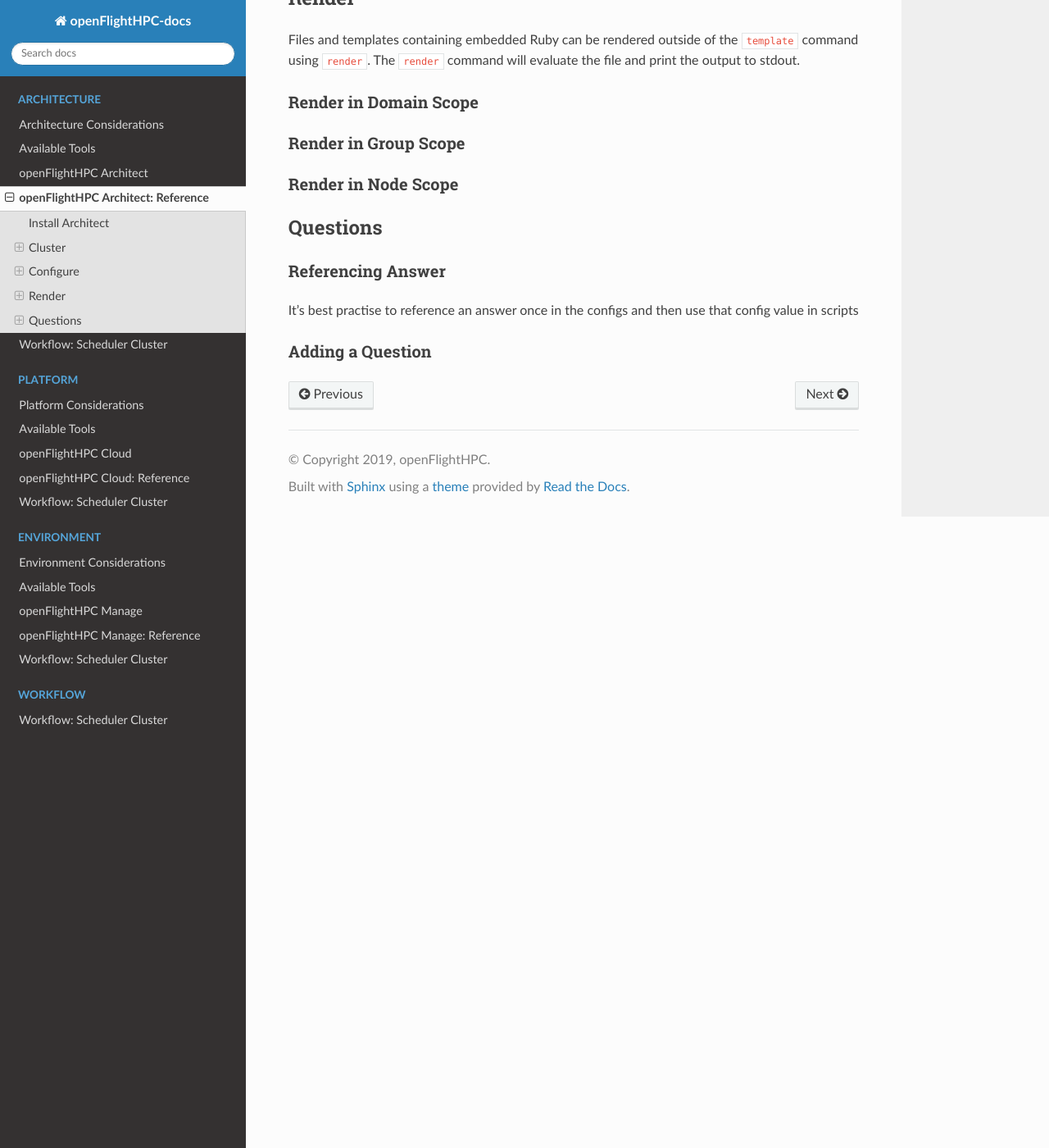
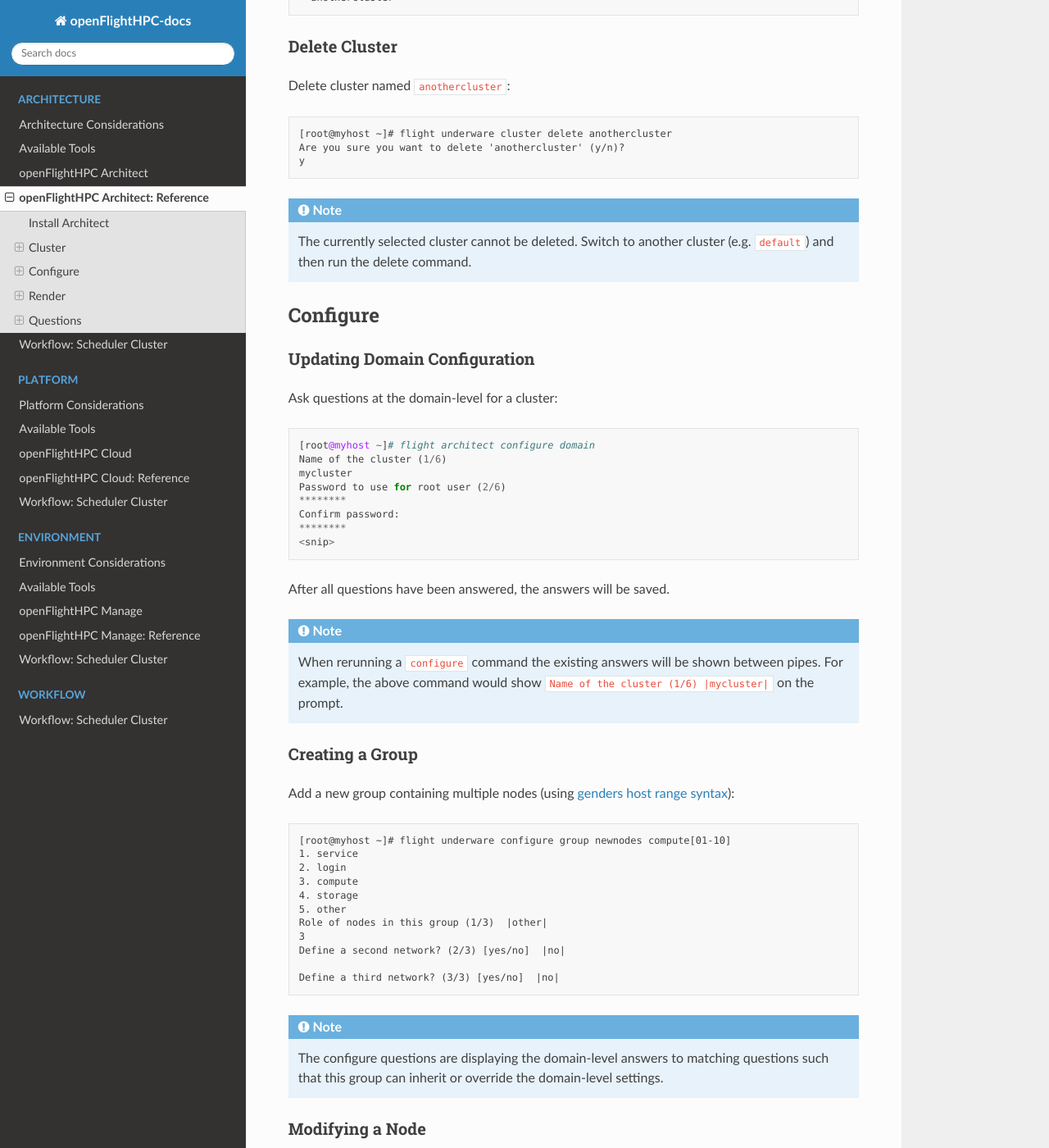
Before and after one commit to openflighthpc/build.openflighthpc.org, a Sphinx documentation site: the page built from docs/source/architecture/openflighthpc-architect-reference.rst, in a window 1280 px wide and 1400 px high, scrolled down 2231 px. Shown: the whole window at 82% size. Built offline with Sphinx 7.4.7 and the Read the Docs theme 2.0.0, drawn with Linux system fonts in a browser that asks for light colours; some of the changed text lies outside the part shown.

Commit message:
Add more to reference

```diff
--- a/docs/source/architecture/openflighthpc-architect-reference.rst
+++ b/docs/source/architecture/openflighthpc-architect-reference.rst
@@ -4,6 +4,8 @@
 ==================================
 
 .. include:: partials/workflow-install.rst
+
+.. _openflighthpc-architect-cluster-ref:
 
 Cluster
 -------
@@ -13,7 +15,12 @@
 
 Show a cluster::
 
-    [root@myhost ~]# flight underware cluster list
+    [root@myhost ~]# flight architect cluster list
+    * mycluster
+      yourcluster
+      anothercluster
+
+.. note:: The cluster with the asterisk is the currently selected cluster for Architect to work on.
 
 .. _architect-create-cluster:
 
@@ -22,17 +29,32 @@
 
 Create a cluster::
 
-    [root@myhost ~]# flight underware cluster init cluster_name
+    [root@myhost ~]# flight architect cluster init cluster_name
 
 .. note:: The ``init`` command will always use the ``example`` cluster profile unless either ``--bare`` (which will copy ``<architect home>/data/base`` only) or ``--profile another_profile_name`` (where ``another_profile_name`` corresponds to a directory in ``<architect home>/data/``) are provided as arguments.
 
 Change Cluster
 ^^^^^^^^^^^^^^
 
+Switch to cluster named ``yourcluster``::
+
+    [root@myhost ~]# flight architect cluster switch yourcluster
+      mycluster
+    * yourcluster
+      anothercluster
 
 Delete Cluster
 ^^^^^^^^^^^^^^
 
+Delete cluster named ``anothercluster``::
+
+    [root@myhost ~]# flight underware cluster delete anothercluster
+    Are you sure you want to delete 'anothercluster' (y/n)?
+    y
+
+.. note:: The currently selected cluster cannot be deleted. Switch to another cluster (e.g. ``default``) and then run the delete command.
+
+.. _architect-configure-cluster:
 
 Configure
 ---------
@@ -40,14 +62,49 @@
 Updating Domain Configuration
 ^^^^^^^^^^^^^^^^^^^^^^^^^^^^^
 
+Ask questions at the domain-level for a cluster::
+
+    [root@myhost ~]# flight architect configure domain
+    Name of the cluster (1/6)
+    mycluster
+    Password to use for root user (2/6)
+    ********
+    Confirm password:
+    ********
+    <snip>
+
+After all questions have been answered, the answers will be saved.
+
+.. note:: When rerunning a ``configure`` command the existing answers will be shown between pipes. For example, the above command would show ``Name of the cluster (1/6) |mycluster|`` on the prompt.
 
 Creating a Group
 ^^^^^^^^^^^^^^^^
 
+Add a new group containing multiple nodes (using `genders host range syntax <https://github.com/chaos/genders/blob/master/TUTORIAL>`_)::
+
+    [root@myhost ~]# flight underware configure group newnodes compute[01-10]
+    1. service
+    2. login
+    3. compute
+    4. storage
+    5. other
+    Role of nodes in this group (1/3)  |other|
+    3
+    Define a second network? (2/3) [yes/no]  |no|
+
+    Define a third network? (3/3) [yes/no]  |no|
+
+.. note:: The configure questions are displaying the domain-level answers to matching questions such that this group can inherit or override the domain-level settings.
 
 Modifying a Node
 ^^^^^^^^^^^^^^^^
 
+To modify an existing node::
+
+    [root@myhost ~]# flight underware configure node compute01
+    Use this machine as a gateway for network traffic? (1/1) [yes/no]  |no|
+
+.. note:: If the node name provided to the command doesn't already exist within a group then it will be created as an orphan node and will inherit settings directly from the domain.
 
 Render
 ------
```
